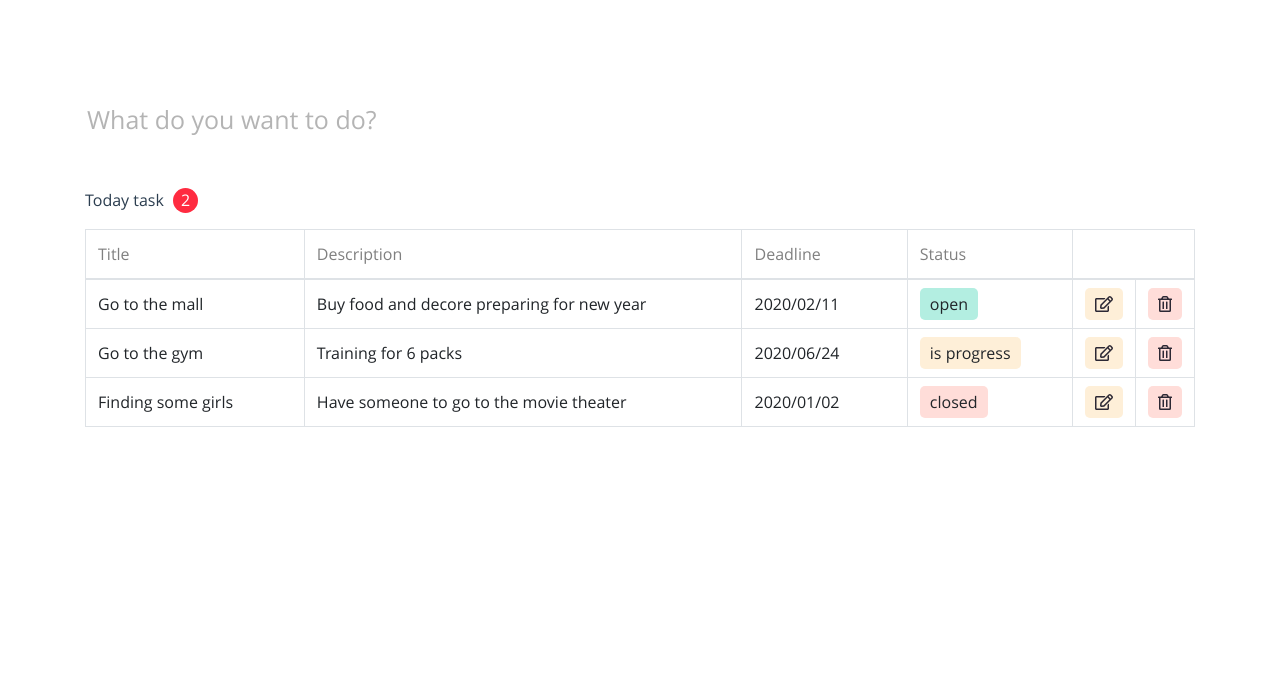
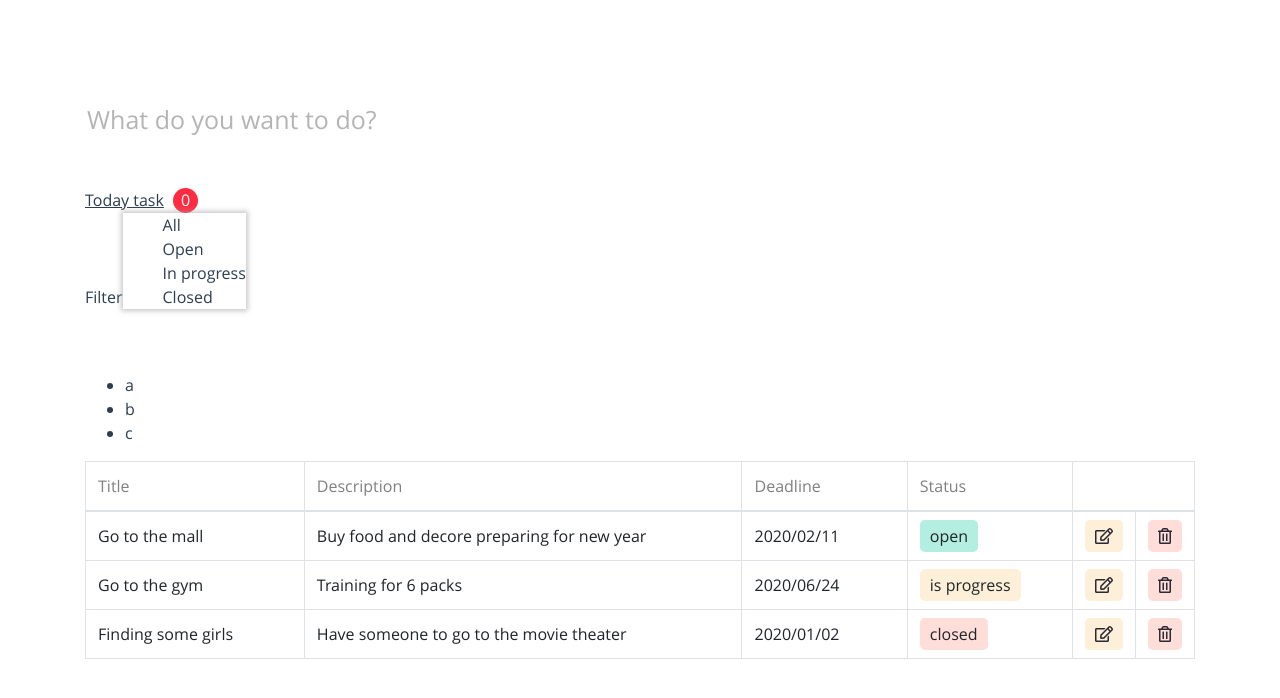
Before and after one commit to tonyminh95/todo-list-vuejs, a Vue app: page / in a window 1280 px wide. Shown: the top 698 px of the page. Built offline with nearby package versions, Linux system fonts and the light colour scheme.

Commit message:
setup dropdown

```diff
--- a/src/components/NewDesign.vue
+++ b/src/components/NewDesign.vue
@@ -2,7 +2,15 @@
     <div class="container">
         <input @keyup.enter="createTask" class="title" placeholder="What do you want to do?" autofocus v-model="title">
 
-        <div class="mt-5">Today task <span class="today-task">2</span></div>
+        <div class="mt-5"><u>Today task</u> <span class="today-task">{{ countTodayTask }}</span></div>
+
+        <filter-dropdown></filter-dropdown>
+
+        <ul class="mt-5">
+            <li>a</li>
+            <li>b</li>
+            <li>c</li>
+        </ul>
 
         <table class="table table-bordered mt-3" width="100%">
             <thead>
@@ -44,7 +52,8 @@
     import TaskRow from './TaskRow.vue'
     import TaskDelete from './modals/TaskDelete'
     import TaskEdit from './modals/TaskEdit'
-    import { mapActions } from 'vuex'
+    import FilterDropdown from './dropdowns/FilterDropdown'
+    import { mapActions, mapGetters } from 'vuex'
 
     export default {
         name: 'NewDesign',
@@ -52,7 +61,8 @@
         components: {
             TaskRow,
             TaskEdit,
-            TaskDelete
+            TaskDelete,
+            FilterDropdown
         },
 
         data () {
@@ -66,6 +76,10 @@
         },
 
         computed: {
+            ...mapGetters({
+                countTodayTask: 'countTodayTask'
+            }),
+
             todos () {
                 return this.$store.state.todos
             }
--- /dev/null
+++ b/src/components/bases/BaseDropdown.vue
@@ -0,0 +1,32 @@
+<template>
+    <transition name="dropdown">
+        <ul>
+            <li v-for="(item, index) in items" :key="index">
+                {{ item }}
+            </li>
+        </ul>
+    </transition>
+</template>
+
+<script>
+    export default {
+        name: 'BaseDropdown',
+
+        props: {
+            items: {
+                type: Array,
+                required: true
+            }
+        }
+    }
+</script>
+
+<style scoped>
+    ul {
+        list-style-type: none;
+        -webkit-box-shadow: 0px 0px 5px 2px rgba(158,158,158,0.57);
+        -moz-box-shadow: 0px 0px 5px 2px rgba(158,158,158,0.57);
+        box-shadow: 0px 0px 5px 2px rgba(158,158,158,0.57);
+        display: inline-block;
+    }
+</style>
--- a/src/components/bases/BaseModal.vue
+++ b/src/components/bases/BaseModal.vue
@@ -20,6 +20,6 @@
 
 <script>
     export default {
-        name: 'Modal'
+        name: 'BaseModal'
     }
 </script>
--- /dev/null
+++ b/src/components/dropdowns/FilterDropdown.vue
@@ -0,0 +1,19 @@
+<template>
+    <div>
+        <a>Filter</a>
+
+        <base-dropdown :items="['All', 'Open', 'In progress', 'Closed']"></base-dropdown>
+    </div>
+</template>
+
+<script>
+    import BaseDropdown from '../bases/BaseDropdown'
+
+    export default {
+        name: 'FilterDropdown',
+
+        components: {
+            BaseDropdown
+        }
+    }
+</script>
--- a/src/store/getters.js
+++ b/src/store/getters.js
@@ -16,8 +16,6 @@ export default {
 
     getTodayTask: state => state.todos.filter(todo => todo.deadline == formattedDate(new Date())),
 
-    getCountTaskToday: state => state.todos.filter(todo => todo.deadline == formattedDate(new Date())).length,
-
     getOpenTask: state => state.todos.filter(todo => todo.status == TODO_STATUS.STATUS_OPEN),
 
     // getTaskByStatus: status => state => ,
@@ -26,9 +24,7 @@ export default {
 
 
 
-
-
-
+    countTodayTask: state => state.todos.filter(todo => todo.deadline == formattedDate(new Date())).length,
 
     getStatusLabel () {
         return (status) => {
```
Also changed, not shown: src/components/dropdowns/SortDropdown.vue (added), 1 other file (tests, documents, lock files or other folders).
